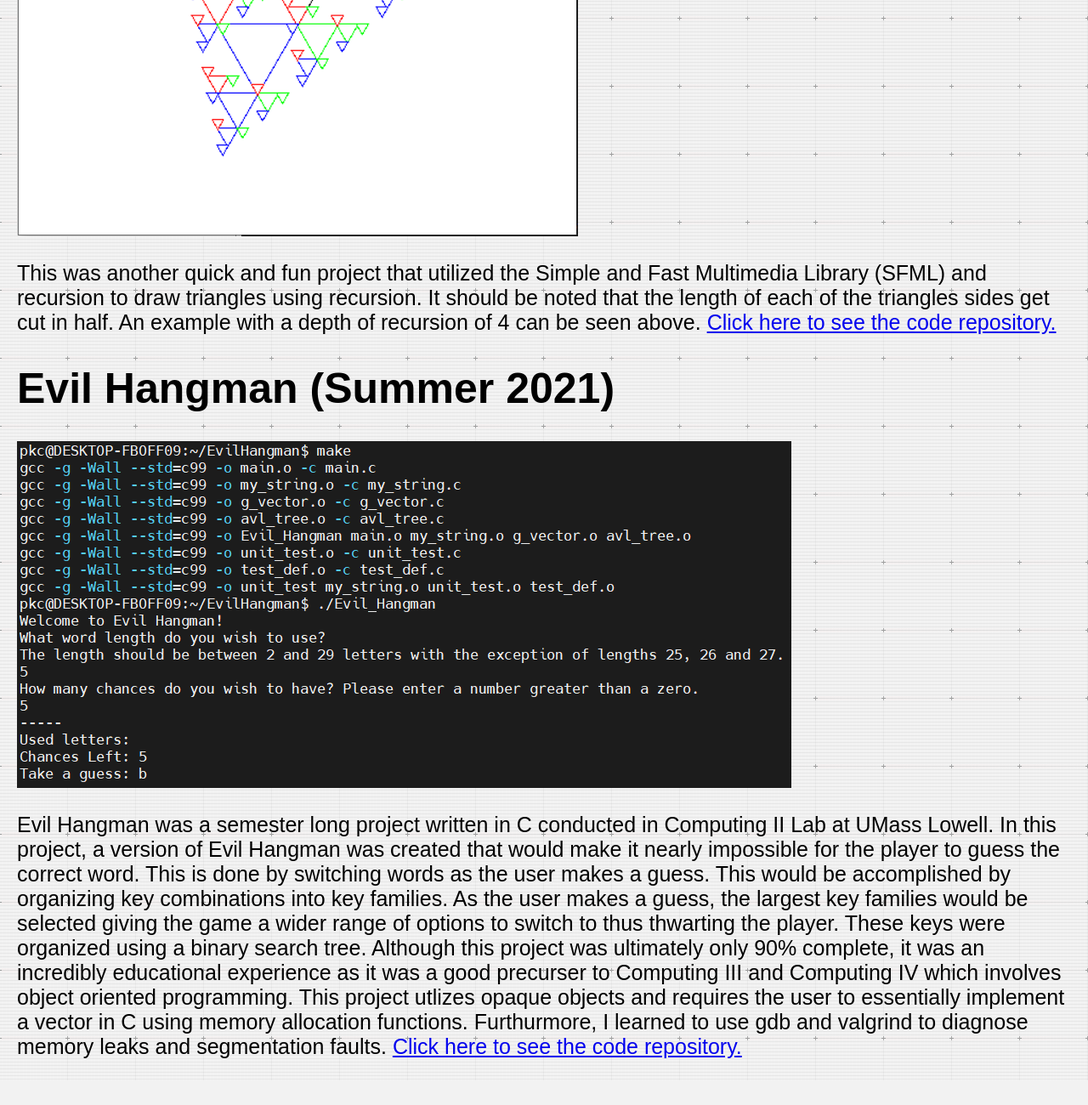
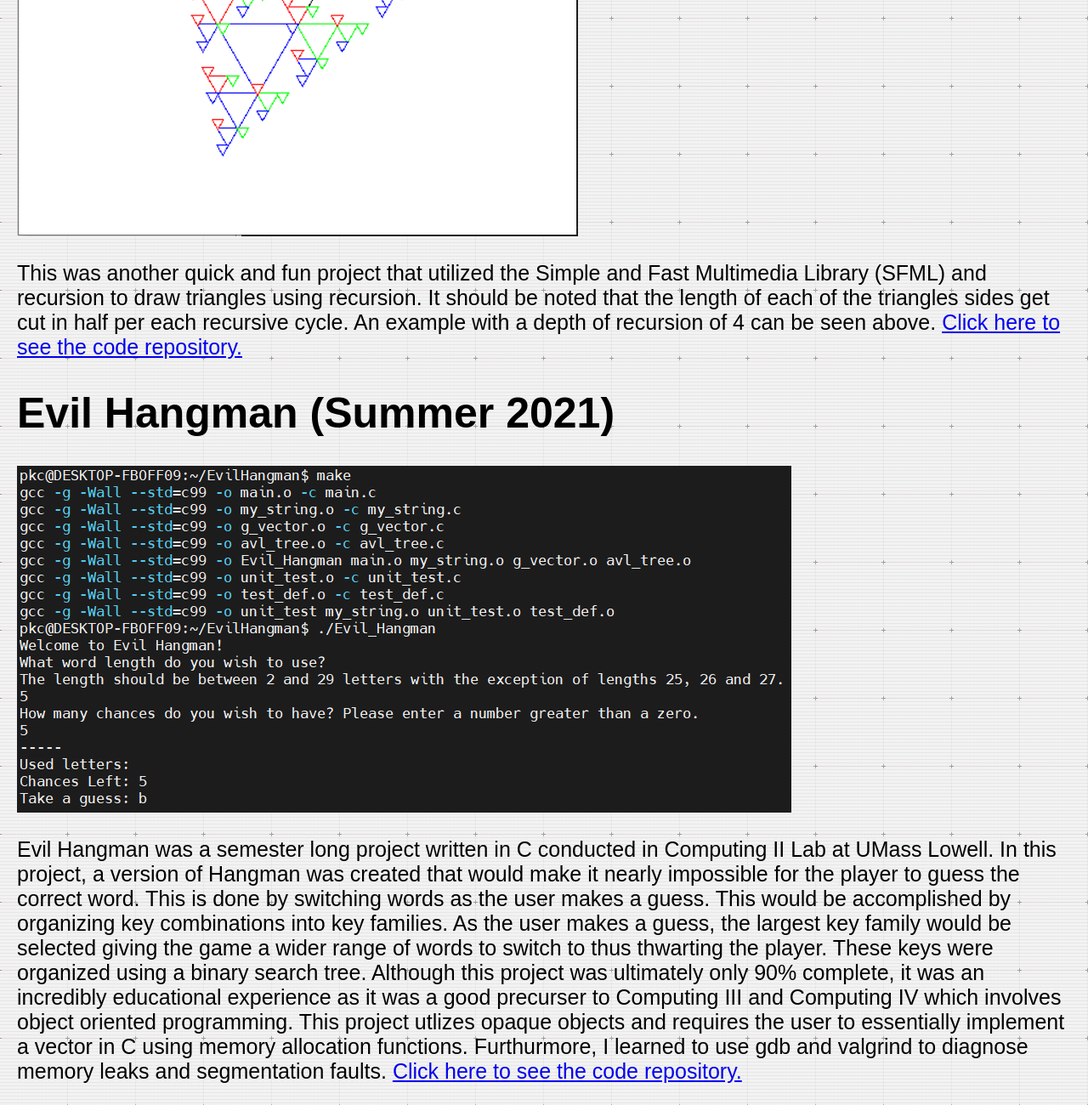
Before and after one commit to PKC42/PKC42.github.io, a plain HTML site: page projects.html in a window 1280 px wide. Shown: the part 6299-7599 px from the top of the page at 85% size. Before the commit the page ends 7570 px from the top, so only its background shows below. Drawn offline with Linux system fonts and the light colour scheme.

Commit message:
Minor Edit in project descriptions

```diff
--- a/projects.html
+++ b/projects.html
@@ -49,7 +49,7 @@
                 Ultimately, we were unsucessful in fully completing the program. This was due to our testing and development system which consisted of
                 4 separate docker containers with a specific port exposed to simulate individual clients. We were unable to successfully create a TCP connection
                 with SSL wrappers using the generated certificates between these containers. The above shows user shows user registration and client addition
-                which utlizes .json files as a database along with password hashing and regular expressions to ensure that the names, emails and passwords
+                which utilizes json files as a database along with password hashing and regular expressions to ensure that the names, emails and passwords
                 are properly formatted and are of proper length. <a href = "https://github.com/PKC42/SecureDrop.git">Click here to see the code repository.</a>
             </p>
         <h1 style = "font-size:50px">EECE Capstone Project (Fall 2021 - Spring 2022)</h1>
@@ -87,7 +87,7 @@
             <img src = "Images/Triangle_Fractals_Screenshot.PNG"/>
             <p style = "font-size: 25px">
                 This was another quick and fun project that utilized the Simple and Fast Multimedia Library (SFML) and recursion to draw triangles using recursion.
-                It should be noted that the length of each of the triangles sides get cut in half. An example with a depth of recursion of 4 can be seen above.
+                It should be noted that the length of each of the triangles sides get cut in half per each recursive cycle. An example with a depth of recursion of 4 can be seen above.
                 <a href = "https://github.com/PKC42/Triangle-Fractals.git">Click here to see the code repository.</a>
 
             </p>
@@ -95,10 +95,10 @@
         <h1 style = "font-size:50px">Evil Hangman (Summer 2021)</h1>
             <img src = "Images/EvilHangman_Screenshot.PNG"/>
             <p style = "font-size: 25px">
-                 Evil Hangman was a semester long project written in C conducted in Computing II Lab at UMass Lowell. In this project, a version of Evil Hangman
+                 Evil Hangman was a semester long project written in C conducted in Computing II Lab at UMass Lowell. In this project, a version of Hangman
                  was created that would make it nearly impossible for the player to guess the correct word. This is done by switching words as the user
                  makes a guess. This would be accomplished by organizing key combinations into key families. As the user makes a guess, the largest key
-                 families would be selected giving the game a wider range of options to switch to thus thwarting the player. These keys were organized
+                 family would be selected giving the game a wider range of words to switch to thus thwarting the player. These keys were organized
                  using a binary search tree. Although this project was ultimately only 90% complete, it was an incredibly educational experience as it
                  was a good precurser to Computing III and Computing IV which involves object oriented programming. This project utlizes opaque objects and
                  requires the user to essentially implement a vector in C using memory allocation functions. Furthurmore, I learned to use gdb and valgrind to
```
